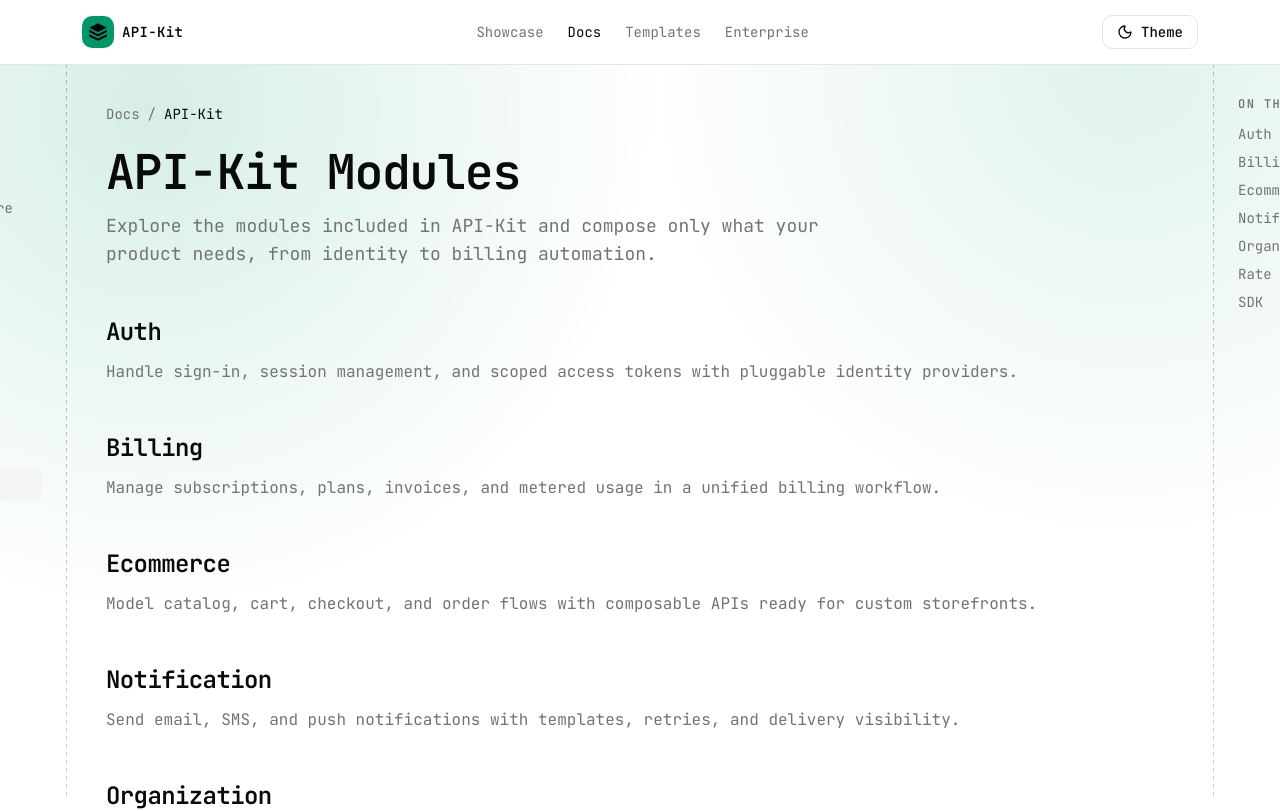
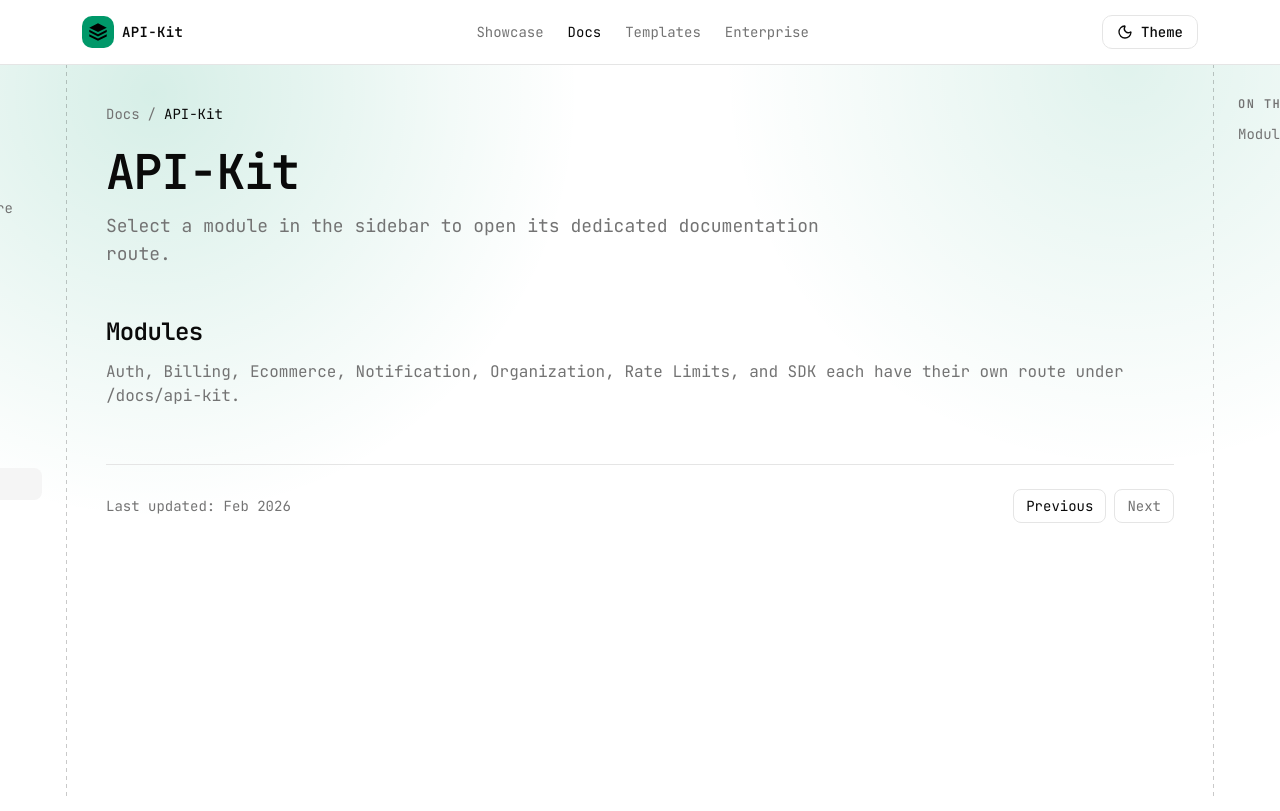
Before and after one commit to API-Kit-com/api-kit, a Next.js app: page /docs/api-kit in a window 1280 px wide. Shown: the top 811 px of the page. Built offline with nearby package versions, Linux system fonts and the light colour scheme.

Commit message:
feature: define API-Kit module routes in docs navigation

```diff
--- a/components/docs-content.ts
+++ b/components/docs-content.ts
@@ -1,4 +1,13 @@
 export type DocsGroupKey = "getting-started" | "core-concepts" | "api-kit";
+
+export type ApiKitModuleKey =
+  | "auth"
+  | "billing"
+  | "ecommerce"
+  | "notification"
+  | "organization"
+  | "rate-limits"
+  | "sdk";
 
 export type DocsSection = {
   id: string;
@@ -7,16 +16,188 @@ export type DocsSection = {
   code?: string;
 };
 
-export const docsNavigation = [
+export type DocsPageContent = {
+  breadcrumb: string;
+  pageTitle: string;
+  description: string;
+  sections: DocsSection[];
+};
+
+export type DocsNavItem = {
+  label: string;
+  id: string;
+  href: string;
+};
+
+export type DocsNavGroup = {
+  key: DocsGroupKey;
+  title: string;
+  href: string;
+  items: DocsNavItem[];
+};
+
+type ApiKitModule = {
+  key: ApiKitModuleKey;
+  label: string;
+  href: string;
+  page: DocsPageContent;
+};
+
+export const apiKitModules: ApiKitModule[] = [
+  {
+    key: "auth",
+    label: "Auth",
+    href: "/docs/api-kit/auth",
+    page: {
+      breadcrumb: "API-Kit / Auth",
+      pageTitle: "Auth",
+      description:
+        "Implement authentication flows with session management, token validation, and role-aware authorization rules.",
+      sections: [
+        {
+          id: "overview",
+          title: "Overview",
+          description:
+            "Use Auth to handle sign-in, session refresh, and permissions with pluggable identity providers.",
+        },
+      ],
+    },
+  },
+  {
+    key: "billing",
+    label: "Billing",
+    href: "/docs/api-kit/billing",
+    page: {
+      breadcrumb: "API-Kit / Billing",
+      pageTitle: "Billing",
+      description:
+        "Run subscription and usage-based billing with invoices, plan upgrades, and lifecycle webhooks.",
+      sections: [
+        {
+          id: "overview",
+          title: "Overview",
+          description:
+            "Configure plans, payment methods, and recurring charges while tracking customer billing status.",
+        },
+      ],
+    },
+  },
+  {
+    key: "ecommerce",
+    label: "Ecommerce",
+    href: "/docs/api-kit/ecommerce",
+    page: {
+      breadcrumb: "API-Kit / Ecommerce",
+      pageTitle: "Ecommerce",
+      description:
+        "Compose product catalog, cart, checkout, and order endpoints for custom commerce experiences.",
+      sections: [
+        {
+          id: "overview",
+          title: "Overview",
+          description:
+            "Model products, inventory, and purchase flows with APIs built for headless storefronts.",
+        },
+      ],
+    },
+  },
+  {
+    key: "notification",
+    label: "Notification",
+    href: "/docs/api-kit/notification",
+    page: {
+      breadcrumb: "API-Kit / Notification",
+      pageTitle: "Notification",
+      description:
+        "Deliver transactional communications through email, SMS, and push with retries and tracking.",
+      sections: [
+        {
+          id: "overview",
+          title: "Overview",
+          description:
+            "Centralize delivery channels, templates, and provider failover in a single notification layer.",
+        },
+      ],
+    },
+  },
+  {
+    key: "organization",
+    label: "Organization",
+    href: "/docs/api-kit/organization",
+    page: {
+      breadcrumb: "API-Kit / Organization",
+      pageTitle: "Organization",
+      description:
+        "Manage workspaces, members, and permissions for multi-tenant products and enterprise accounts.",
+      sections: [
+        {
+          id: "overview",
+          title: "Overview",
+          description:
+            "Control organization-level settings, invitations, and role policies across teams and environments.",
+        },
+      ],
+    },
+  },
+  {
+    key: "rate-limits",
+    label: "Rate Limits",
+    href: "/docs/api-kit/rate-limits",
+    page: {
+      breadcrumb: "API-Kit / Rate Limits",
+      pageTitle: "Rate Limits",
+      description:
+        "Protect APIs with quota policies, burst control, and clear error responses for client retry logic.",
+      sections: [
+        {
+          id: "overview",
+          title: "Overview",
+          description:
+            "Set limits per key or workspace and expose headers so clients can adapt traffic automatically.",
+        },
+      ],
+    },
+  },
+  {
+    key: "sdk",
+    label: "SDK",
+    href: "/docs/api-kit/sdk",
+    page: {
+      breadcrumb: "API-Kit / SDK",
+      pageTitle: "SDK",
+      description:
+        "Integrate faster with typed clients, built-in auth handling, and helpers for pagination and retries.",
+      sections: [
+        {
+          id: "overview",
+          title: "Overview",
+          description:
+            "Use the SDK as the default integration path for consistent request handling and error management.",
+        },
+      ],
+    },
+  },
+];
+
+export const apiKitModuleMap = Object.fromEntries(apiKitModules.map((module) => [module.key, module])) as Record<
+  ApiKitModuleKey,
+  ApiKitModule
+>;
+
+export function isApiKitModuleKey(value: string): value is ApiKitModuleKey {
+  return Object.hasOwn(apiKitModuleMap, value);
+}
+
+export const docsNavigation: DocsNavGroup[] = [
   {
     key: "getting-started",
     title: "Getting Started",
     href: "/docs/getting-started",
     items: [
-      { label: "Introduction", id: "introduction" },
-      { label: "Installation", id: "installation" },
-      { label: "Project Structure", id: "project-structure" },
-      { label: "Routing", id: "routing" },
+      { label: "Introduction", id: "introduction", href: "/docs/getting-started#introduction" },
+      { label: "Installation", id: "installation", href: "/docs/getting-started#installation" },
+      { label: "Project Structure", id: "project-structure", href: "/docs/getting-started#project-structure" },
+      { label: "Routing", id: "routing", href: "/docs/getting-started#routing" },
     ],
   },
   {
@@ -24,33 +205,22 @@ export const docsNavigation = [
     title: "Core Concepts",
     href: "/docs/core-concepts",
     items: [
-      { label: "Data Fetching", id: "data-fetching" },
-      { label: "Styling", id: "styling" },
-      { label: "Deployment", id: "deployment" },
+      { label: "Data Fetching", id: "data-fetching", href: "/docs/core-concepts#data-fetching" },
+      { label: "Styling", id: "styling", href: "/docs/core-concepts#styling" },
+      { label: "Deployment", id: "deployment", href: "/docs/core-concepts#deployment" },
     ],
   },
   {
     key: "api-kit",
     title: "API-Kit",
     href: "/docs/api-kit",
-    items: [
-      { label: "Auth", id: "auth" },
-      { label: "Billing", id: "billing" },
-      { label: "Ecommerce", id: "ecommerce" },
-      { label: "Notification", id: "notification" },
-      { label: "Organization", id: "organization" },
-      { label: "Rate Limits", id: "rate-limits" },
-      { label: "SDK", id: "sdk" },
-    ],
+    items: apiKitModules.map((module) => ({
+      label: module.label,
+      id: module.key,
+      href: module.href,
+    })),
   },
-] as const;
-
-type DocsPageContent = {
-  breadcrumb: string;
-  pageTitle: string;
-  description: string;
-  sections: DocsSection[];
-};
+];
 
 export const docsContent: Record<DocsGroupKey, DocsPageContent> = {
   "getting-started": {
@@ -114,51 +284,15 @@ export const docsContent: Record<DocsGroupKey, DocsPageContent> = {
   },
   "api-kit": {
     breadcrumb: "API-Kit",
-    pageTitle: "API-Kit Modules",
+    pageTitle: "API-Kit",
     description:
-      "Explore the modules included in API-Kit and compose only what your product needs, from identity to billing automation.",
+      "Select a module in the sidebar to open its dedicated documentation route.",
     sections: [
       {
-        id: "auth",
-        title: "Auth",
+        id: "modules",
+        title: "Modules",
         description:
-          "Handle sign-in, session management, and scoped access tokens with pluggable identity providers.",
-      },
-      {
-        id: "billing",
-        title: "Billing",
-        description:
-          "Manage subscriptions, plans, invoices, and metered usage in a unified billing workflow.",
-      },
-      {
-        id: "ecommerce",
-        title: "Ecommerce",
-        description:
-          "Model catalog, cart, checkout, and order flows with composable APIs ready for custom storefronts.",
-      },
-      {
-        id: "notification",
-        title: "Notification",
-        description:
-          "Send email, SMS, and push notifications with templates, retries, and delivery visibility.",
-      },
-      {
-        id: "organization",
-        title: "Organization",
-        description:
-          "Support multi-tenant workspaces with members, roles, permissions, and organization-level settings.",
-      },
-      {
-        id: "rate-limits",
-        title: "Rate Limits",
-        description:
-          "Protect your platform with per-key quotas, throttling policies, and structured error feedback.",
-      },
-      {
-        id: "sdk",
-        title: "SDK",
-        description:
-          "Use official SDK helpers for authentication headers, pagination, retries, and typed responses.",
+          "Auth, Billing, Ecommerce, Notification, Organization, Rate Limits, and SDK each have their own route under /docs/api-kit.",
       },
     ],
   },
```
